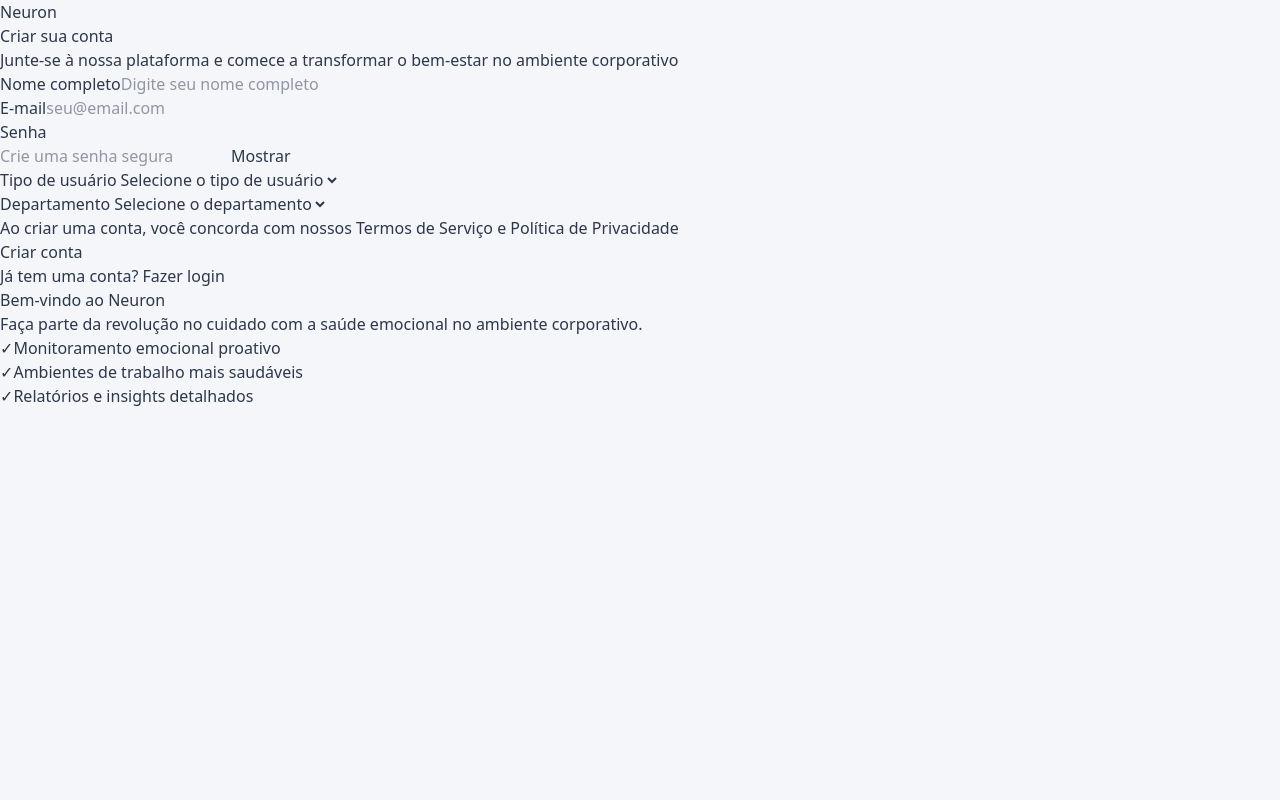
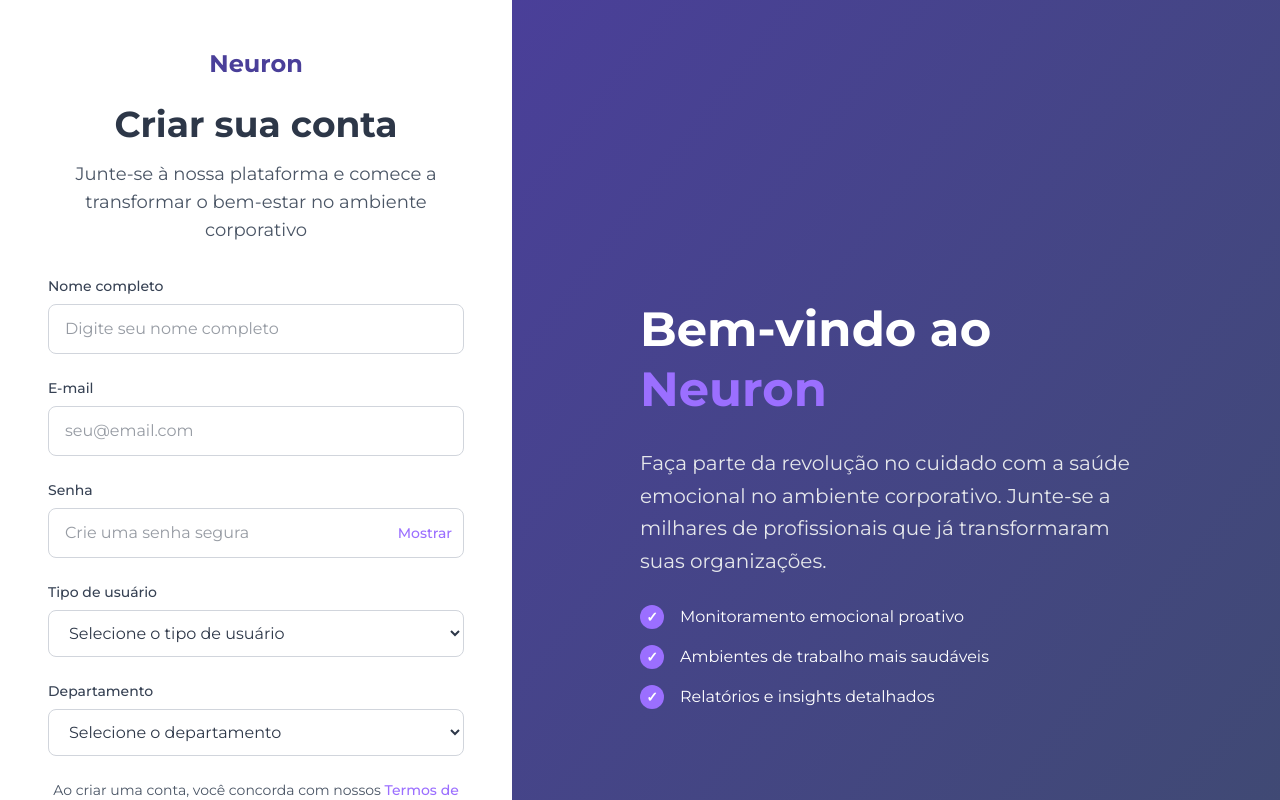
Before and after one commit to annaclrl/neuron-front-end, a React (Vite) app: page /cadastro in a window 1280 px wide. Shown: the top 800 px of the page. Built offline with nearby package versions, Linux system fonts and the light colour scheme.

Commit message:
styles: estilizando página de cadastro

```diff
--- a/src/pages/Cadastro/index.tsx
+++ b/src/pages/Cadastro/index.tsx
@@ -2,6 +2,7 @@
 import { Link, useNavigate } from 'react-router-dom';
 import { useState } from 'react';
 import type { FormInputs } from '../../types/usuario';
+
 
 const Cadastro = () => {
   const {
@@ -53,105 +54,151 @@
 
   const password = watch('senha');
 
+
   return (
-    <main>
-      <div>
-        <div>
-          <div>
-            <span>Neuron</span>
+    <main className="min-h-screen flex" style={{ fontFamily: 'var(--fonte-principal)' }}>
+      <div className="w-full lg:w-1/2 xl:w-2/5 flex flex-col justify-center px-6 py-12 lg:px-12 bg-white">
+        <div className="text-center mb-8">
+          <div className="mb-6">
+            <span className="text-2xl font-bold" style={{ color: 'var(--roxo-escuro)' }}>Neuron</span>
           </div>
-
-          <h1>Criar sua conta</h1>
-
-          <p>
+          <h1 className="text-3xl md:text-4xl font-bold mb-4" style={{ color: 'var(--cinza-escuro)' }}>Criar sua conta</h1>
+          <p className="text-gray-600 text-lg">
             Junte-se à nossa plataforma e comece a transformar o bem-estar no ambiente corporativo
           </p>
         </div>
 
-        <form onSubmit={handleSubmit(onSubmit)}>
-          <div>
-            <label htmlFor="nome">Nome completo</label>
+        <form onSubmit={handleSubmit(onSubmit)} className="space-y-6 max-w-md mx-auto w-full">
+          <div className="space-y-2">
+            <label htmlFor="nome" className="block text-sm font-medium text-gray-700 mb-2">
+              Nome completo
+            </label>
             <input
               id="nome"
               type="text"
+              className={`w-full px-4 py-3 border border-gray-300 rounded-lg focus:outline-none focus:ring-2 focus:ring-(--roxo-vibrante) focus:border-transparent transition-all duration-200 bg-white ${
+                errors.nome ? 'border-red-500 focus:ring-red-500' : ''
+              }`}
               placeholder="Digite seu nome completo"
               {...register('nome', {
                 required: 'Nome é obrigatório',
-                minLength: { value: 2, message: 'Nome deve ter pelo menos 2 caracteres' },
+                minLength: {
+                  value: 2,
+                  message: 'Nome deve ter pelo menos 2 caracteres'
+                }
               })}
             />
-            {errors.nome && <span>{errors.nome.message}</span>}
+            {errors.nome && (
+              <span className="text-red-600 text-sm font-medium block mt-1">{errors.nome.message}</span>
+            )}
           </div>
 
-          <div>
-            <label htmlFor="email">E-mail</label>
+          <div className="space-y-2">
+            <label htmlFor="email" className="block text-sm font-medium text-gray-700 mb-2">
+              E-mail
+            </label>
             <input
               id="email"
               type="email"
+              className={`w-full px-4 py-3 border border-gray-300 rounded-lg focus:outline-none focus:ring-2 focus:ring-(--roxo-vibrante) focus:border-transparent transition-all duration-200 bg-white ${
+                errors.email ? 'border-red-500 focus:ring-red-500' : ''
+              }`}
               placeholder="seu@email.com"
               {...register('email', {
                 required: 'E-mail é obrigatório',
                 pattern: {
                   value: /^[A-Z0-9._%+-]+@[A-Z0-9.-]+\.[A-Z]{2,}$/i,
-                  message: 'E-mail inválido',
-                },
+                  message: 'E-mail inválido'
+                }
               })}
             />
-            {errors.email && <span>{errors.email.message}</span>}
+            {errors.email && (
+              <span className="text-red-600 text-sm font-medium block mt-1">{errors.email.message}</span>
+            )}
           </div>
 
-          <div>
-            <label htmlFor="senha">Senha</label>
-            <div>
+          <div className="space-y-2">
+            <label htmlFor="senha" className="block text-sm font-medium text-gray-700 mb-2">
+              Senha
+            </label>
+            <div className="relative">
               <input
                 id="senha"
                 type={showPassword ? 'text' : 'password'}
+                className={`w-full px-4 py-3 border border-gray-300 rounded-lg focus:outline-none focus:ring-2 focus:ring-(--roxo-vibrante) focus:border-transparent transition-all duration-200 bg-white ${
+                  errors.senha ? 'border-red-500 focus:ring-red-500' : ''
+                }`}
                 placeholder="Crie uma senha segura"
                 {...register('senha', {
                   required: 'Senha é obrigatória',
-                  minLength: { value: 6, message: 'Senha deve ter pelo menos 6 caracteres' },
+                  minLength: {
+                    value: 6,
+                    message: 'Senha deve ter pelo menos 6 caracteres'
+                  },
                   pattern: {
                     value: /^(?=.*[a-z])(?=.*[A-Z])(?=.*\d)/,
-                    message: 'Senha deve conter letras maiúsculas, minúsculas e números',
-                  },
+                    message: 'Senha deve conter letras maiúsculas, minúsculas e números'
+                  }
                 })}
               />
-
-              <button type="button" onClick={() => setShowPassword(!showPassword)}>
+              <button
+                type="button"
+                className="absolute right-3 top-1/2 transform -translate-y-1/2 text-sm text-(--roxo-vibrante) font-medium hover:text-(--roxo-escuro) transition-colors duration-200"
+                onClick={() => setShowPassword(!showPassword)}
+              >
                 {showPassword ? 'Ocultar' : 'Mostrar'}
               </button>
             </div>
-
-            {errors.senha && <span>{errors.senha.message}</span>}
-
+            {errors.senha && (
+              <span className="text-red-600 text-sm font-medium block mt-1">{errors.senha.message}</span>
+            )}
             {password && !errors.senha && (
-              <div>
-                <div></div>
-                <span>{password.length >= 6 ? 'Senha forte' : 'Senha fraca'}</span>
+              <div className="flex items-center gap-3 mt-2">
+                <div className={`h-1 flex-1 rounded-full bg-gray-200 transition-all duration-300 ${
+                  password.length >= 6 ? 'bg-green-500 w-full' : 'bg-red-500 w-1/4'
+                }`}></div>
+                <span className="text-xs text-gray-500 font-medium">
+                  {password.length >= 6 ? 'Senha forte' : 'Senha fraca'}
+                </span>
               </div>
             )}
           </div>
 
-          <div>
-            <label htmlFor="tipoUsuario">Tipo de usuário</label>
+          <div className="space-y-2">
+            <label htmlFor="tipoUsuario" className="block text-sm font-medium text-gray-700 mb-2">
+              Tipo de usuário
+            </label>
             <select
               id="tipoUsuario"
-              {...register('tipoUsuario', { required: 'Selecione um tipo de usuário' })}
+              className={`w-full px-4 py-3 border border-gray-300 rounded-lg focus:outline-none focus:ring-2 focus:ring-(--roxo-vibrante) focus:border-transparent transition-all duration-200 bg-white ${
+                errors.tipoUsuario ? 'border-red-500 focus:ring-red-500' : ''
+              }`}
+              {...register('tipoUsuario', {
+                required: 'Selecione um tipo de usuário'
+              })}
             >
               <option value="">Selecione o tipo de usuário</option>
-              <option value="RH">RH</option>
+              <option value="RH">RH </option>
               <option value="GESTOR">Gestor</option>
               <option value="FUNCIONARIO">Funcionário</option>
             </select>
-
-            {errors.tipoUsuario && <span>{errors.tipoUsuario.message}</span>}
+            {errors.tipoUsuario && (
+              <span className="text-red-600 text-sm font-medium block mt-1">{errors.tipoUsuario.message}</span>
+            )}
           </div>
 
-          <div>
-            <label htmlFor="departamento">Departamento</label>
+          <div className="space-y-2">
+            <label htmlFor="departamento" className="block text-sm font-medium text-gray-700 mb-2">
+              Departamento
+            </label>
             <select
               id="departamento"
-              {...register('departamento', { required: 'Selecione um departamento' })}
+              className={`w-full px-4 py-3 border border-gray-300 rounded-lg focus:outline-none focus:ring-2 focus:ring-(--roxo-vibrante) focus:border-transparent transition-all duration-200 bg-white ${
+                errors.departamento ? 'border-red-500 focus:ring-red-500' : ''
+              }`}
+              {...register('departamento', {
+                required: 'Selecione um departamento'
+              })}
             >
               <option value="">Selecione o departamento</option>
               <option value="1">Recursos Humanos</option>
@@ -160,53 +207,70 @@
               <option value="4">Marketing</option>
               <option value="5">Operações</option>
             </select>
-
-            {errors.departamento && <span>{errors.departamento.message}</span>}
+            {errors.departamento && (
+              <span className="text-red-600 text-sm font-medium block mt-1">{errors.departamento.message}</span>
+            )}
           </div>
 
           <input type="hidden" value="A" {...register('status')} />
 
-          <div>
-            <p>
-              Ao criar uma conta, você concorda com nossos Termos de Serviço e Política de Privacidade
+          <div className="text-center">
+            <p className="text-sm text-gray-600">
+              Ao criar uma conta, você concorda com nossos{' '}
+              <span className="text-(--roxo-vibrante) hover:text-(--roxo-escuro) font-medium transition-colors duration-200 cursor-pointer">
+                Termos de Serviço e Política de Privacidade
+              </span>
             </p>
           </div>
 
-          <button type="submit" disabled={isLoading}>
-            {isLoading ? 'Cadastrando...' : 'Criar conta'}
+          <button
+            type="submit"
+            className={`w-full bg-(--roxo-vibrante) text-white py-4 px-6 rounded-lg font-semibold text-lg hover:bg-[#8B5FFF] transition-all duration-200 shadow-lg hover:shadow-xl flex items-center justify-center gap-3 ${
+              isLoading ? 'opacity-80 cursor-not-allowed' : ''
+            }`}
+            disabled={isLoading}
+          >
+            {isLoading ? (
+              <>
+                <div className="w-5 h-5 border-2 border-white border-t-transparent rounded-full animate-spin"></div>
+                Cadastrando...
+              </>
+            ) : (
+              'Criar conta'
+            )}
           </button>
         </form>
 
-        <div>
-          <p>
-            Já tem uma conta? <Link to={'/login'}>Fazer login</Link>
+        <div className="text-center mt-8">
+          <p className="text-gray-600">
+            Já tem uma conta?{' '}
+            <Link to={'/login'} className="text-(--roxo-vibrante) font-semibold hover:text-(--roxo-escuro) transition-colors duration-200 ml-1">
+              Fazer login
+            </Link>
           </p>
         </div>
       </div>
 
-      <div>
-        <div>
-          <h2>
-            Bem-vindo ao Neuron
+      <div className="hidden lg:flex lg:w-1/2 xl:w-3/5 bg-linear-to-br from-(--roxo-escuro) to-(--azul-acinzentado) text-white p-12 flex-col justify-center">
+        <div className="max-w-lg mx-auto space-y-7">
+          <h2 className="text-4xl md:text-5xl font-bold leading-tight">
+            Bem-vindo ao <span style={{ color: 'var(--roxo-vibrante)' }}>Neuron</span>
           </h2>
-
-          <p>
+          <p className="text-xl text-gray-200 leading-relaxed">
             Faça parte da revolução no cuidado com a saúde emocional no ambiente corporativo.
+            Junte-se a milhares de profissionais que já transformaram suas organizações.
           </p>
-
-          <div>
-            <div>
-              <span>✓</span>
+          <div className="space-y-4">
+            <div className="flex items-center gap-4">
+              <div className="w-6 h-6 bg-(--roxo-vibrante) rounded-full flex items-center justify-center text-white font-bold text-sm shrink-0">✓</div>
               <span>Monitoramento emocional proativo</span>
             </div>
-
-            <div>
-              <span>✓</span>
+            <div className="flex items-center gap-4">
+              <div className="w-6 h-6 bg-(--roxo-vibrante) rounded-full flex items-center justify-center text-white font-bold text-sm shrink-0">✓</div>
               <span>Ambientes de trabalho mais saudáveis</span>
             </div>
-
-            <div>
-              <span>✓</span>
+            <div className="flex items-center gap-4">
+              <div className="w-6 h-6 bg-(--roxo-vibrante) rounded-full flex items-center justify-center text-white font-bold text-sm shrink-0">✓</div>
               <span>Relatórios e insights detalhados</span>
             </div>
           </div>
```
